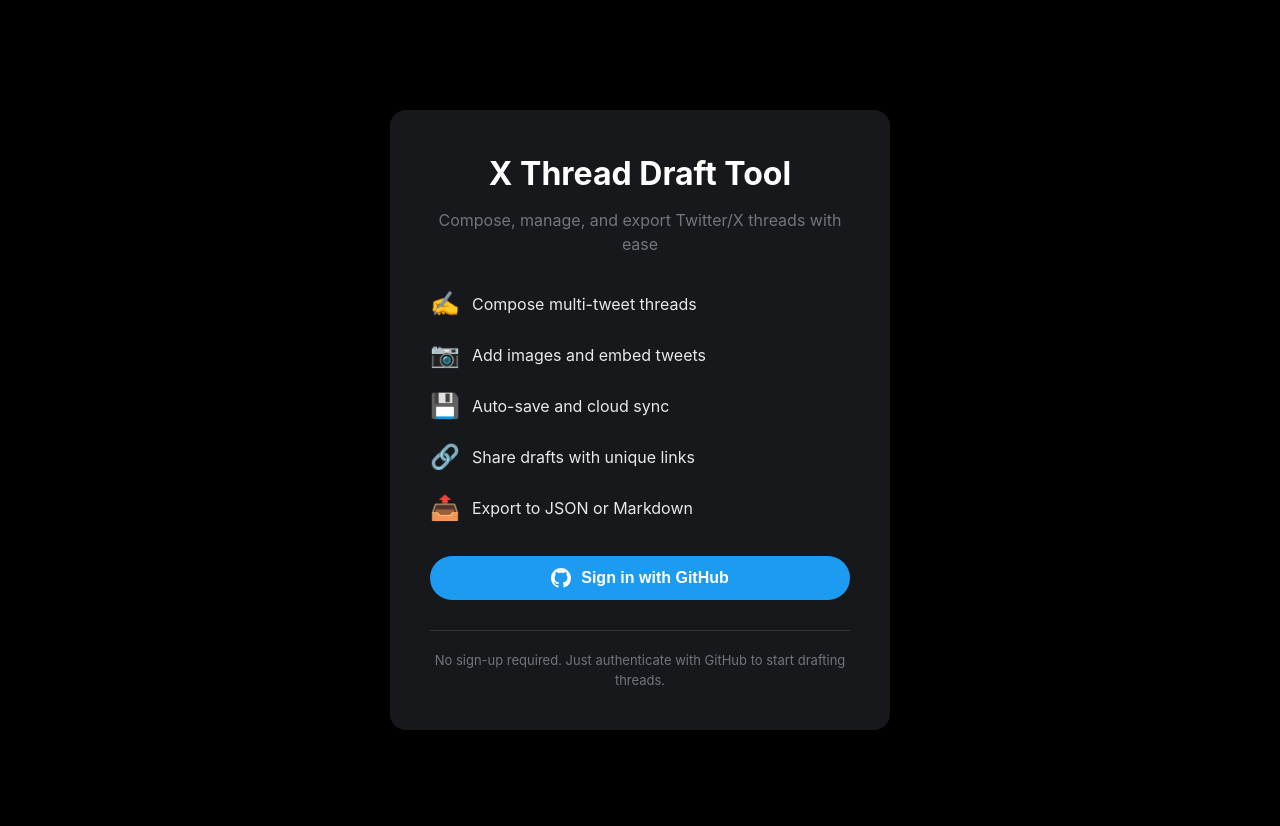
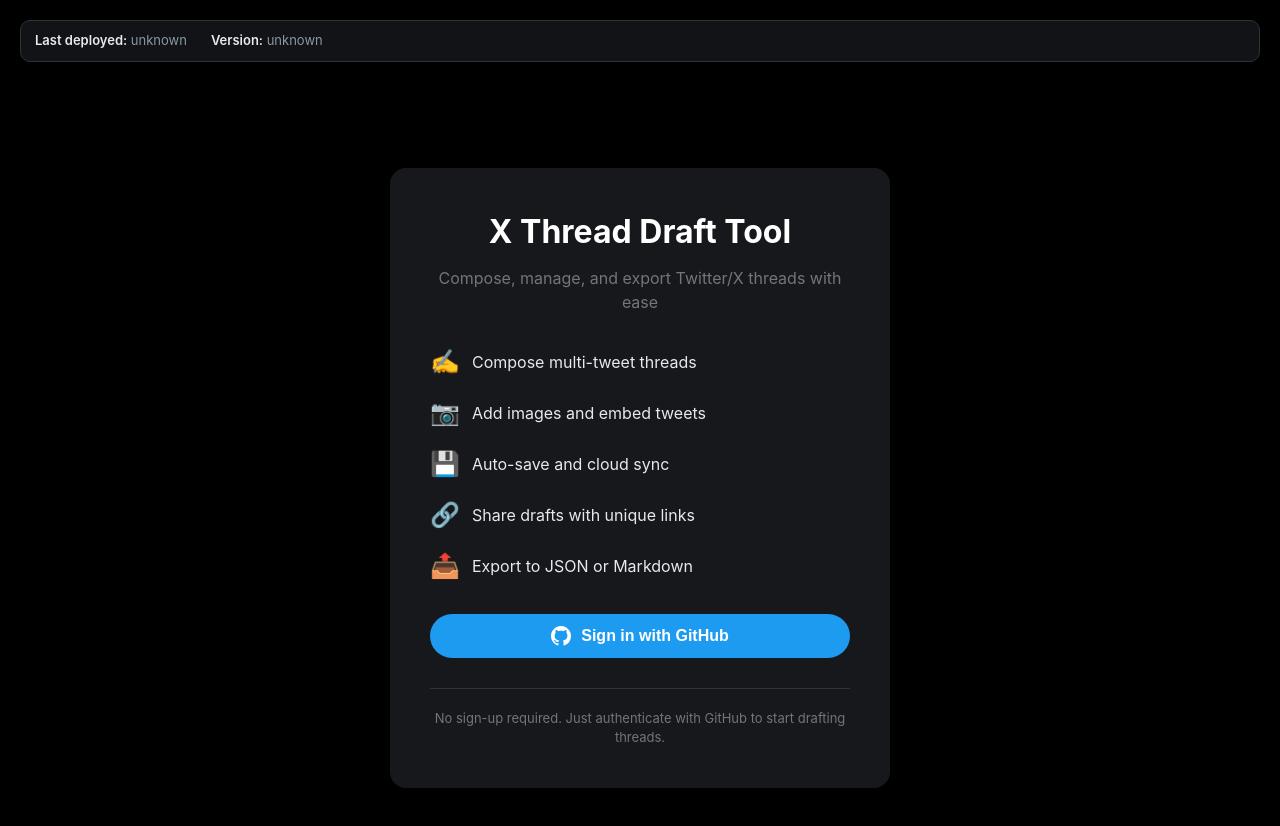
Before and after one commit to Shaked/x-thread-draft-tool, a React (Vite) app: page / in a window 1280 px wide. Shown: the top 826 px of the page. Built offline with nearby package versions, Linux system fonts and the light colour scheme; no server answers.

Commit message:
Show deployment metadata and inject it on Vercel builds

```diff
--- a/src/App.jsx
+++ b/src/App.jsx
@@ -31,6 +31,17 @@
     return () => subscription.unsubscribe()
   }, [])
 
+  const deployedAtRaw = import.meta.env.VITE_DEPLOYED_AT
+  const deployCommitRaw = import.meta.env.VITE_DEPLOY_COMMIT_SHA
+  const deployCommit = deployCommitRaw ? deployCommitRaw.slice(0, 12) : 'unknown'
+  const deployedAt = deployedAtRaw
+    ? new Date(deployedAtRaw).toLocaleString(undefined, {
+        dateStyle: 'medium',
+        timeStyle: 'medium',
+        timeZoneName: 'short'
+      })
+    : 'unknown'
+
   if (loading) {
     return (
       <div className="app loading-screen">
@@ -42,6 +53,10 @@
   return (
     <BrowserRouter>
       <div className="app">
+        <div className="deployment-meta">
+          <span><strong>Last deployed:</strong> {deployedAt}</span>
+          <span><strong>Version:</strong> {deployCommit}</span>
+        </div>
         <Routes>
           <Route
             path="/"
--- a/src/styles/App.css
+++ b/src/styles/App.css
@@ -25,6 +25,25 @@
   padding: 20px;
   max-width: 1400px;
   margin: 0 auto;
+}
+
+
+.deployment-meta {
+  display: flex;
+  flex-wrap: wrap;
+  gap: 12px 24px;
+  margin-bottom: 16px;
+  padding: 10px 14px;
+  border: 1px solid #2f3336;
+  border-radius: 10px;
+  background-color: #111317;
+  color: #8899a6;
+  font-size: 13px;
+}
+
+.deployment-meta strong {
+  color: #e7e9ea;
+  font-weight: 600;
 }
 
 .app-header {
```
Also changed, not shown: vercel.json.
